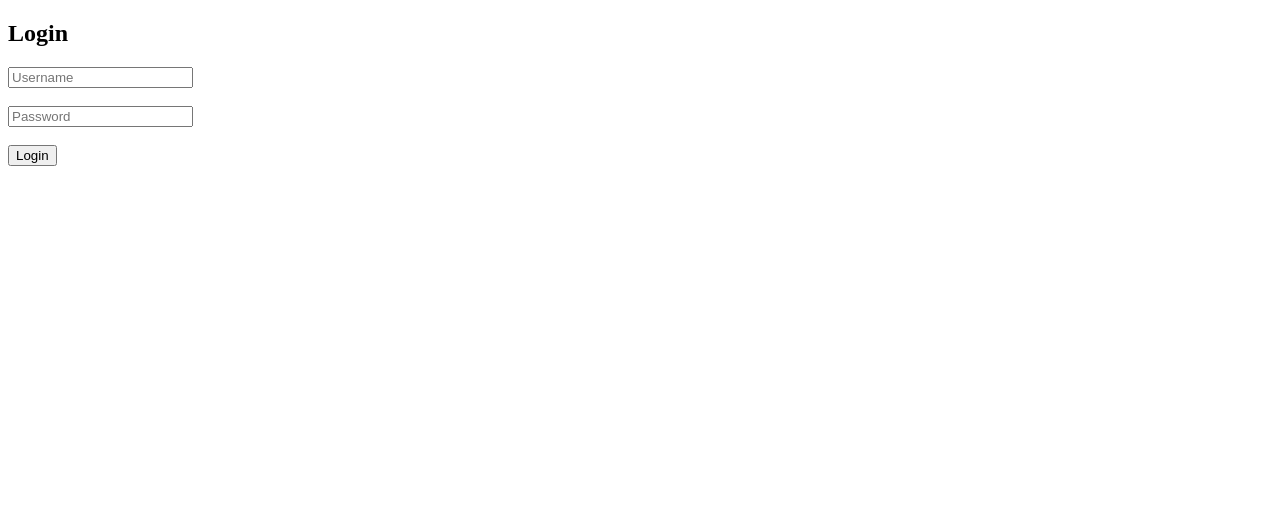
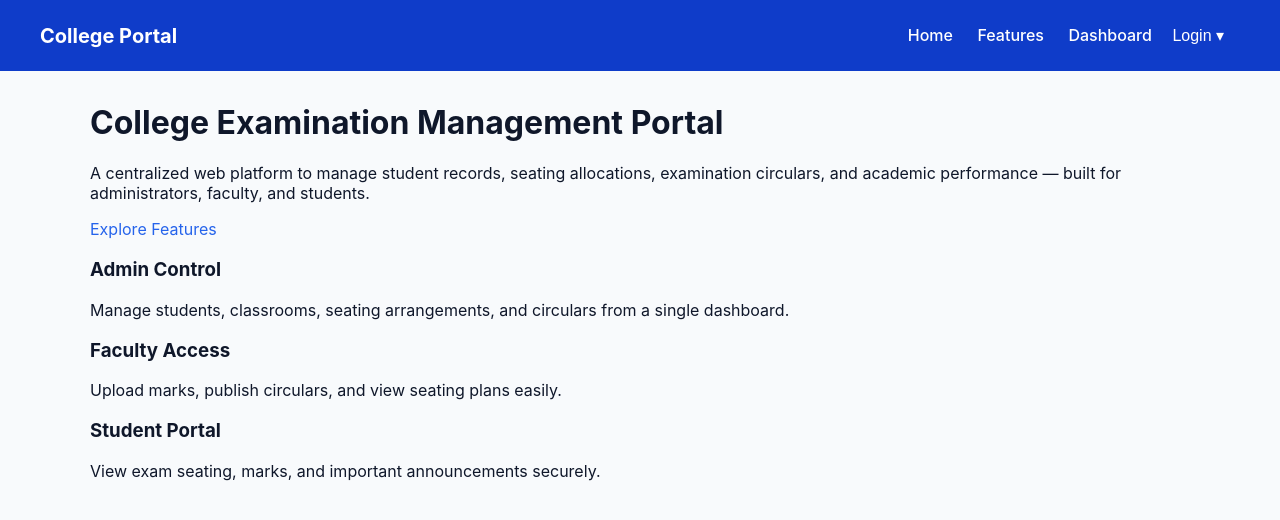
Before and after one commit to Aishi-Jain/College-Portal-Project, a Django app: page / in a window 1280 px wide. Shown: the top 520 px of the page. Run offline with Django 4.2, Linux system fonts and the light colour scheme.

Commit message:
home page

```diff
--- a/college_portal_backend/college_portal_backend/urls.py
+++ b/college_portal_backend/college_portal_backend/urls.py
@@ -4,7 +4,9 @@ from portal import views
 
 urlpatterns = [
     path('admin/', admin.site.urls),
-    path('', views.login_view, name='login'),
+    path('', views.home, name='home'),
+    path('login/', views.login_view, name='login'),
+    path('logout/', views.logout_view, name='logout'),
     path('dashboard/', views.dashboard_redirect, name='dashboard'),
     path('admin-dashboard/', views.admin_dashboard, name='admin_dashboard'),
     path('admin-view/seating/', views.admin_seating_view, name='admin_seating'),
--- a/college_portal_backend/portal/templates/base.html
+++ b/college_portal_backend/portal/templates/base.html
@@ -83,17 +83,89 @@
             color: #2563EB;
             text-decoration: none;
         }
+
+        .navbar {
+    display: flex;
+    justify-content: space-between;
+    align-items: center;
+    padding: 16px 40px;
+    background: #0f3cc9;
+    color: white;
+}
+
+.navbar a {
+    color: white;
+    margin-left: 20px;
+    text-decoration: none;
+    font-weight: 500;
+}
+
+.logo {
+    font-size: 20px;
+    font-weight: bold;
+}
+
+.dropdown {
+    position: relative;
+    display: inline-block;
+}
+
+.dropbtn {
+    background: transparent;
+    color: white;
+    border: none;
+    font-size: 16px;
+    cursor: pointer;
+}
+
+.dropdown-content {
+    display: none;
+    position: absolute;
+    right: 0;
+    background-color: #1f1f1f;
+    min-width: 160px;
+    box-shadow: 0 8px 16px rgba(0,0,0,0.3);
+    border-radius: 6px;
+    z-index: 1;
+}
+
+.dropdown-content a {
+    color: white;
+    padding: 12px 16px;
+    display: block;
+}
+
+.dropdown-content a:hover {
+    background-color: #333;
+}
+
+.dropdown:hover .dropdown-content {
+    display: block;
+}
+
     </style>
 </head>
 <body>
+    <nav class="navbar">
+    <div class="nav-left">
+        <span class="logo">College Portal</span>
+    </div>
 
-<div class="navbar">
-    <div><strong>College Portal</strong></div>
-    <div>
+    <div class="nav-right">
+        <a href="{% url 'home' %}">Home</a>
+        <a href="#features">Features</a>
         <a href="/dashboard/">Dashboard</a>
-        <a href="/logout/">Logout</a>
+
+        <div class="dropdown">
+            <button class="dropbtn">Login ▾</button>
+            <div class="dropdown-content">
+                <a href="{% url 'login' %}?role=admin">Admin</a>
+                <a href="{% url 'login' %}?role=faculty">Faculty</a>
+                <a href="{% url 'login' %}?role=student">Student</a>
+            </div>
+        </div>
     </div>
-</div>
+</nav>
 
 <div class="container">
     {% block content %}{% endblock %}
--- /dev/null
+++ b/college_portal_backend/portal/templates/home.html
@@ -0,0 +1,40 @@
+{% extends 'base.html' %}
+
+{% block content %}
+<div class="hero">
+    <h1>College Examination Management Portal</h1>
+    <p>
+        A centralized web platform to manage student records, seating allocations,
+        examination circulars, and academic performance — built for administrators,
+        faculty, and students.
+    </p>
+
+    <div class="hero-actions">
+        <a href="#features" class="btn-primary">Explore Features</a>
+    </div>
+</div>
+
+<section id="features" class="features">
+    <div class="feature-card">
+        <h3>Admin Control</h3>
+        <p>
+            Manage students, classrooms, seating arrangements, and circulars
+            from a single dashboard.
+        </p>
+    </div>
+
+    <div class="feature-card">
+        <h3>Faculty Access</h3>
+        <p>
+            Upload marks, publish circulars, and view seating plans easily.
+        </p>
+    </div>
+
+    <div class="feature-card">
+        <h3>Student Portal</h3>
+        <p>
+            View exam seating, marks, and important announcements securely.
+        </p>
+    </div>
+</section>
+{% endblock %}
--- a/college_portal_backend/portal/templates/login.html
+++ b/college_portal_backend/portal/templates/login.html
@@ -4,7 +4,14 @@
     <title>Login</title>
 </head>
 <body>
-    <h2>Login</h2>
+
+    <h2>
+    {% if role %}
+        {{ role|title }} Login
+    {% else %}
+        Login
+    {% endif %}
+    </h2>
 
     {% if error %}
         <p style="color:red;">{{ error }}</p>
@@ -16,5 +23,7 @@
         <input type="password" name="password" placeholder="Password" required><br><br>
         <button type="submit">Login</button>
     </form>
+
+
 </body>
 </html>
--- a/college_portal_backend/portal/views.py
+++ b/college_portal_backend/portal/views.py
@@ -2,6 +2,9 @@ from django.shortcuts import render, redirect
 from django.contrib.auth import authenticate, login, logout
 from django.contrib.auth.decorators import login_required
 from .models import Student, Faculty, Marks, Circular, SeatingArrangement
+
+def home(request):
+    return render(request, 'home.html')
 
 def generate_seating_allocation():
     """
@@ -32,20 +35,33 @@ def generate_seating_allocation():
 
 # LOGIN VIEW
 def login_view(request):
+    role = request.GET.get('role')  # admin / faculty / student
+
     if request.method == 'POST':
         username = request.POST['username']
         password = request.POST['password']
 
         user = authenticate(request, username=username, password=password)
 
-        if user is not None:
+        if user:
             login(request, user)
-            return redirect('dashboard')
+
+            if user.is_superuser:
+                return redirect('admin_dashboard')
+
+            elif hasattr(user, 'faculty'):
+                return redirect('faculty_dashboard')
+
+            elif hasattr(user, 'student'):
+                return redirect('student_dashboard')
+
         else:
-            return render(request, 'login.html', {'error': 'Invalid credentials'})
+            return render(request, 'login.html', {
+                'error': 'Invalid credentials',
+                'role': role
+            })
 
-    return render(request, 'login.html')
-
+    return render(request, 'login.html', {'role': role})
 
 # DASHBOARD REDIRECT (ROLE CHECK)
 @login_required
```
